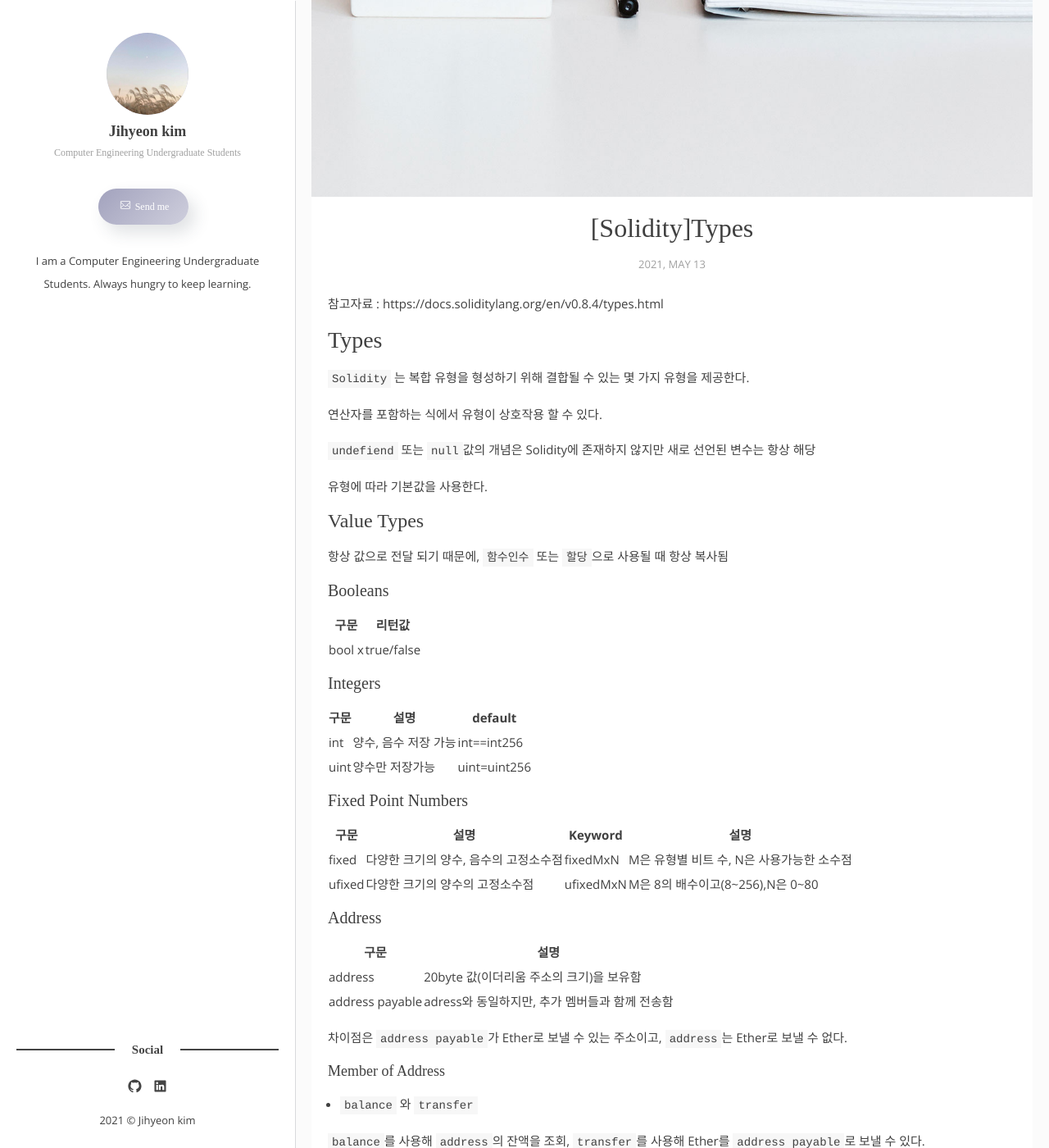
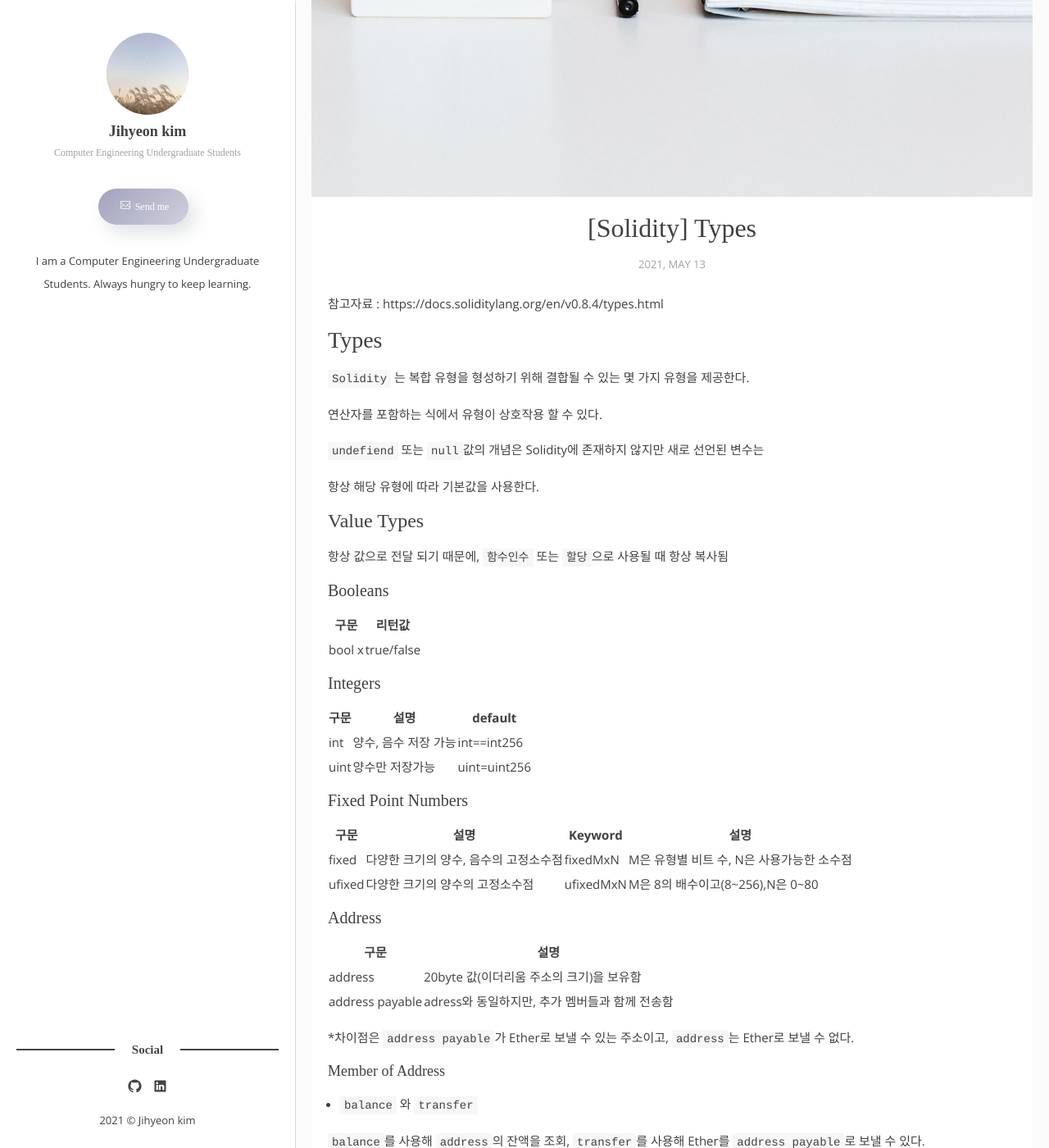
Before and after one commit to kimjihyeon99/kimjihyeon99.github.io, a Jekyll site: the page built from _posts/2021-05-13-[Solidity] Types.markdown, in a window 1280 px wide and 1400 px high, scrolled down 273 px. Shown: the whole window at 82% size. Built offline with Jekyll 4.4.1, drawn with Linux system fonts in a browser that asks for light colours; some web fonts are replaced; comment, search, counter and statistics services are not loaded; some of the changed text lies outside the part shown.

`````diff
--- a/_posts/2021-05-13-[Solidity]Types.markdown
+++ b/_posts/2021-05-13-[Solidity] Types.markdown
@@ -1,6 +1,6 @@
 ---
 layout: post
-title: "[Solidity]Types"
+title: "[Solidity] Types"
 date: "2021-05-13 12:00:00 +0200"
 image: 7.jpg
 tags: [solidity, types]
@@ -11,25 +11,29 @@ categories: solidity
 
 ## Types
 
+
 `Solidity` 는 복합 유형을 형성하기 위해 결합될 수 있는 몇 가지 유형을 제공한다.
 
 
 연산자를 포함하는 식에서 유형이 상호작용 할 수 있다.
 
 
-`undefiend` 또는 `null`값의 개념은 Solidity에 존재하지 않지만 새로 선언된 변수는 항상 해당
+`undefiend` 또는 `null`값의 개념은 Solidity에 존재하지 않지만 새로 선언된 변수는
 
-유형에 따라 기본값을 사용한다.
+항상 해당 유형에 따라 기본값을 사용한다.
+
 
 ### Value Types
 
 항상 값으로 전달 되기 때문에, `함수인수` 또는 `할당`으로 사용될 때 항상 복사됨
+
 
 #### Booleans
 
 |구문|리턴값|
 |---|---|
 |bool x|true/false|
+
 
 #### Integers
 
@@ -38,12 +42,14 @@ categories: solidity
 |int|양수, 음수 저장 가능|int==int256|
 |uint|양수만 저장가능|uint=uint256|
 
+
 #### Fixed Point Numbers
 
 |구문|설명|Keyword|설명|
 |---|---|---|---|
 |fixed|다양한 크기의 양수, 음수의 고정소수점|fixedMxN|M은 유형별 비트 수, N은 사용가능한 소수점|
 |ufixed|다양한 크기의 양수의 고정소수점|ufixedMxN|M은 8의 배수이고(8~256),N은 0~80|
+
 
 #### Address
 
@@ -52,7 +58,7 @@ categories: solidity
 |address|20byte 값(이더리움 주소의 크기)을 보유함|
 |address payable|adress와 동일하지만, 추가 멤버들과 함께 전송함|
 
-차이점은 `address payable`가 Ether로 보낼 수 있는 주소이고,  `address`는 Ether로 보낼 수 없다.
+*차이점은 `address payable`가 Ether로 보낼 수 있는 주소이고,  `address`는 Ether로 보낼 수 없다.
 
 ##### Member of Address
 
@@ -89,6 +97,7 @@ bytes memory payload = abi.encodeWithSignature("register(string)", "MyName");
 (bool success, bytes memory returnData) = address(nameReg).call(payload);
 require(success);
 ````
+
 
 #### Contract Types
 
@@ -104,17 +113,20 @@ contract는 `address` 타입에서 명시적으로 변환 가능함
 
 *자세한 내용은 address type에관한 섹션에서 찾아볼 수 있다.
 
+
 #### Function Types
 
 `function`타입의 변수는 함수에서 할당할 수 있고, 매개변수는 함수 호출에 함수를 전달하거나 반환하는데 사용할 수 있다.
 
 기능유형
+
 - 내부 : 현재 contract 내에서만 호출 가능, entry label로 점프함으로써 내부`function`가 구현됨
 - 외부 : `address`와 `function signature`로 구성, 외부 function 호출을 통해 전달 및 반환 가능
 
-+ 외부 함수 member
-- `.address` : function의 contract의 address를 반환
-- `.selector` : ABI function selector를 반환 (추가내용은 뒤에)
+  +외부 함수 member
+
+  - `.address` : function의 contract의 address를 반환
+  - `.selector` : ABI function selector를 반환 (추가내용은 뒤에)
 
 ````solidity
 function (<parameter types>) {internal|external} [pure|view|payable] [returns (<return types>)]
@@ -149,6 +161,7 @@ contract Pyramid {
         return x + y;
     }
 }
+
 //external
 contract Example {
     function f() public payable returns (bytes4) {
@@ -186,6 +199,7 @@ contract Example {
 
 동일한 데이터 위치 내의 할당은 `storage` types에 대해서만 복사된다.
 
+
 #### Arrays
 
 ##### `bytes.concat` function
@@ -205,6 +219,7 @@ contract C {
     }
 }
 ````
+
 
 ##### Array Literals
 
@@ -227,6 +242,7 @@ contract C {
 
 위의 예제에서 [1,2,3]의 type은 uint8[3] memory 이다. 결과 타입을 uint[3]으로 만들기 위해 첫번째 요소를 uint로 변환 하였다.
 
+
 ##### Array Members
 
 `length` : elements의 수를 포함. memory array 의 `length`는 고정되어있다.
@@ -237,9 +253,10 @@ contract C {
 
 `pop` : dynamic array 및 바이트 일 경우, array 끝에 element를 제거할 수 있다.
 
+
 ### mapping Types
 
-선언 예시
+선언 예시)
 
 ````solidity
 contract MappingExample {
@@ -257,13 +274,15 @@ contract MappingExample {
 
 `_valueType` : mapping, array 및 struct를 포함한 모든 유형 가능함
 
+
 #### Iterable Mappings
 
 mapping을 iterate 할 수 없다.
 
 하지만, 데이터 구조를 mapping 위에 구현하고, 그 위에 iterate하는 것은 가능하다.
 
-예시코드
+
+예시코드)
 
 ````solidity
 library IterableMapping {
@@ -309,11 +328,13 @@ contract User {
 }
 ````
 
+
 ### Operators Involving LValues
 
 만약 `a`가 Lvalue인경우 다음과 같은 연산자를 사용할 수 있다.
 
 `+=` `-=` `*=` `/=` `%=` `|=` `&=` `^=` `a++` `--a`
+
 
 #### delete
 
@@ -324,6 +345,7 @@ contract User {
 2. struct의 경우, 모든 member가 reset된 struct를 할당하고, 해당 member로 재귀된다.
 
 3. mapping의 경우, `delete`는 영향을 미치지 않는다. delete a[x] 는 x에 저장된 값이 삭제된다.
+
 
 ### Conversions between Elementary Types
 
@@ -343,7 +365,7 @@ uint128 -> uint256 가능
 
 uint8 -> uint256 불가능 (uint256은 -1과 같은 값을 저장 할 수 없음)
 
-예시 코드
+예시 코드)
 
 ````solidity
 uint8 y;
@@ -351,17 +373,19 @@ uint16 z;
 uint32 x = y + z;
 ````
 
+
 #### Explicit Conversions
 
 컴파일러가 Implicit Conversion을 허용하지 않지만, 변환이 작동할 것이라 확신할 경우 explicit 변환이 가능하다.
 
-예시코드
+예시코드)
 
 ````solidity
 uint16 a = 0x1234;
 uint32 b = uint32(a); // b => 0x00001234
 assert(a == b);
 ````
+
 
 ### Conversions between Literals and Elementary Types
 
@@ -375,13 +399,14 @@ uint32 b = 1234;
 uint16 c = 0x123456; // 실패, 0x3456
 ````
 
+
 #### Fixed-Size Byte Arrays
 
 10진수는 고정 크기 byte 배열로 implicit 변환 불가능하다.
 
 16진수는 바이트 types의 크기에 정확히 맞는 경우만 implicit 변환이 가능하다.
 
-예시 코드
+예시 코드)
 
 ````solidity
 bytes2 a = 54321; // 10진수, 허용안함
`````
Also changed, not shown: other parts of _posts/2021-05-13-[Solidity] Types.markdown (+6 -3 lines).
